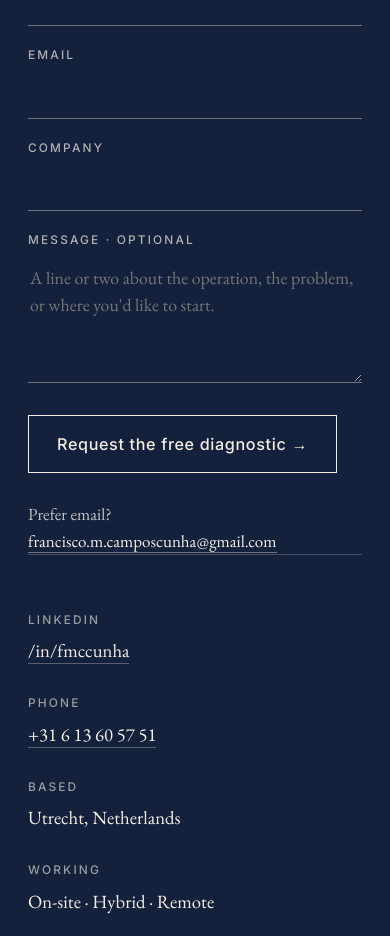
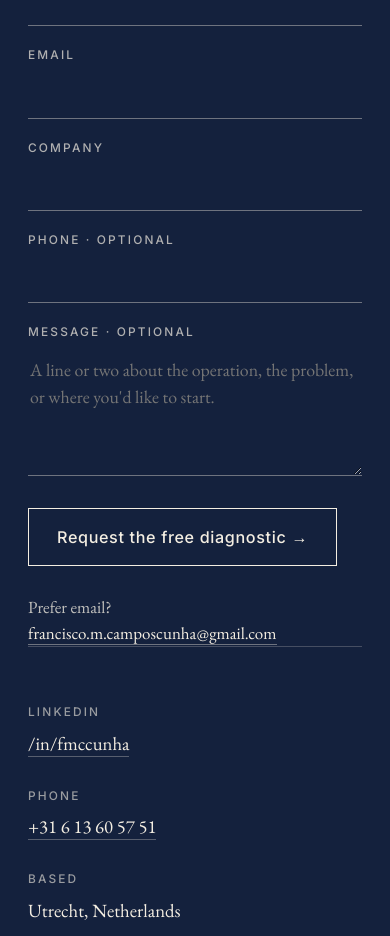
Before and after one commit to franciscocunha42/FranciscoCunha.ai, a Next.js app: page / in a window 390 px wide. Shown: the part 9760-10696 px from the top of the page. Built offline with nearby package versions, Linux system fonts and the light colour scheme.

Commit message:
Add optional phone field to contact form
https://claude.ai/code/session_01TJDNuF9nNkgUXNVNE3Yzbz

```diff
--- a/src/app/api/contact/route.ts
+++ b/src/app/api/contact/route.ts
@@ -9,6 +9,7 @@ type Payload = {
   name?: string;
   email?: string;
   company?: string;
+  phone?: string;
   message?: string;
   _gotcha?: string;
 };
@@ -40,6 +41,7 @@ export async function POST(req: Request) {
   const name = (body.name || "").trim();
   const email = (body.email || "").trim();
   const company = (body.company || "").trim();
+  const phone = (body.phone || "").trim();
   const message = (body.message || "").trim();
 
   if (!name || !email || !company) {
@@ -81,6 +83,7 @@ export async function POST(req: Request) {
     `Name:    ${name}`,
     `Email:   ${email}`,
     `Company: ${company}`,
+    `Phone:   ${phone || "(not provided)"}`,
     "",
     message || "(no message)",
   ].join("\n");
@@ -88,6 +91,7 @@ export async function POST(req: Request) {
     <p><strong>Name:</strong> ${escape(name)}</p>
     <p><strong>Email:</strong> <a href="mailto:${escape(email)}">${escape(email)}</a></p>
     <p><strong>Company:</strong> ${escape(company)}</p>
+    <p><strong>Phone:</strong> ${phone ? `<a href="tel:${escape(phone)}">${escape(phone)}</a>` : "<em>(not provided)</em>"}</p>
     <hr/>
     <p style="white-space:pre-wrap">${escape(message) || "<em>(no message)</em>"}</p>
   `;
--- a/src/components/ContactForm.tsx
+++ b/src/components/ContactForm.tsx
@@ -71,6 +71,7 @@ export default function ContactForm() {
           />
         </label>
       </div>
+      <div className={styles.row}>
         <label className={styles.field}>
           <span className={styles.label}>Company</span>
           <input
@@ -81,6 +82,16 @@ export default function ContactForm() {
             className={styles.input}
           />
         </label>
+        <label className={styles.field}>
+          <span className={styles.label}>Phone · optional</span>
+          <input
+            type="tel"
+            name="phone"
+            autoComplete="tel"
+            className={styles.input}
+          />
+        </label>
+      </div>
       <label className={styles.field}>
         <span className={styles.label}>Message · optional</span>
         <textarea
```
Lines whose indentation alone changed are shown as unchanged.
